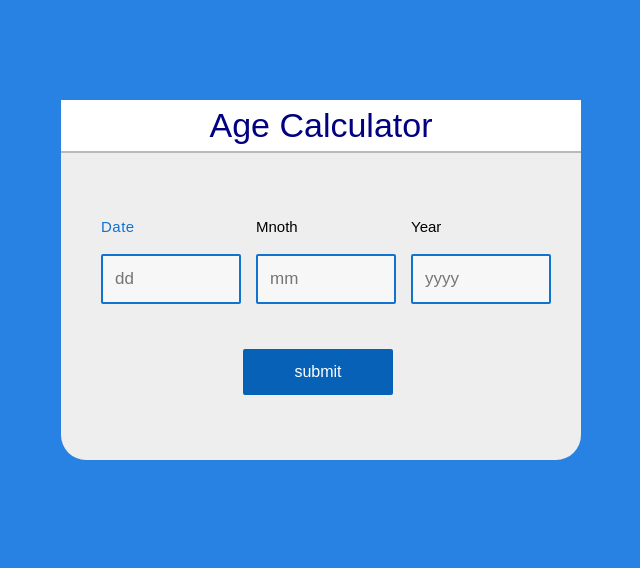
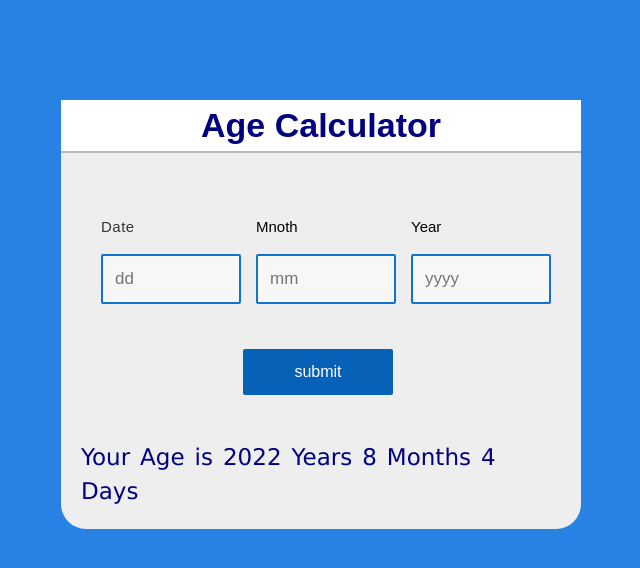
Before and after one commit to abhicodekr/Age-Calculator, a plain HTML site: page index.html in a window 1280 px wide. Both pictures are taken after a click on the button "submit". Shown: the whole page, without its empty margins (319-959 px from the left). Drawn offline with Linux system fonts and the light colour scheme.

Commit message:
complete project

```diff
--- a/app.js
+++ b/app.js
@@ -1,12 +1,12 @@
 function age() {
-    var d1 = document.getElementById('date').value;
-    var m1 = document.getElementById('month').value;
-    var y1 = document.getElementById('year').value;
-    var date = new Date();
-    var d2 = date.getDate();
-    var m2 = 1 + date.getMonth();
-    var y2 = date.getFullYear();
-    var month = [31, 28, 31, 30, 31, 30, 31, 31, 30, 31, 30, 31];
+    let d1 = document.getElementById('date').value;
+    let m1 = document.getElementById('month').value;
+    let y1 = document.getElementById('year').value;
+    let date = new Date();
+    let d2 = date.getDate();
+    let m2 = 1 + date.getMonth();
+    let y2 = date.getFullYear();
+    let month = [31, 28, 31, 30, 31, 30, 31, 31, 30, 31, 30, 31];
     if(d1 > d2){
      d2 = d2 + month[m2 - 1];
      m2 = m2 - 1;
@@ -15,8 +15,8 @@ function age() {
      m2 = m2 + 12;
      y2 = y2 - 1;
     }
-    var d = d2 - d1;
-    var m = m2 - m1;
-    var y = y2 - y1;
+    let d = d2 - d1;
+    let m = m2 - m1;
+    let y = y2 - y1;
     document.getElementById('age').innerHTML = 'Your Age is '+y+' Years '+m+' Months '+d+' Days';
    }
--- a/index.html
+++ b/index.html
@@ -5,6 +5,7 @@
     <meta http-equiv="X-UA-Compatible" content="IE=edge" />
     <meta name="viewport" content="width=device-width, initial-scale=1.0" />
     <link rel="stylesheet" href="style.css" />
+    <script src="app.js"></script>
     <title>Document</title>
   </head>
   <body>
--- a/style.css
+++ b/style.css
@@ -34,7 +34,7 @@ body {
   font-size: 26px;
   text-align: center;
   font-family: sans-serif;
-  font-weight: normal;
+  font-weight: 20px;
   margin-top: 0px;
   box-shadow: 0px 2px #bababa;
   background: white;
@@ -45,11 +45,11 @@ body {
   font-size: 15px;
   text-align: left;
   font-family: sans-serif;
-  font-weight: normal;
+  font-weight: 3px;
   line-height: 1.5;
   letter-spacing: 0.5px;
   word-spacing: 2.7px;
-  color: #1073d0;
+  color: rgb(51 53 54);
 }
 input[type="text"] {
   width: 140px;
```
